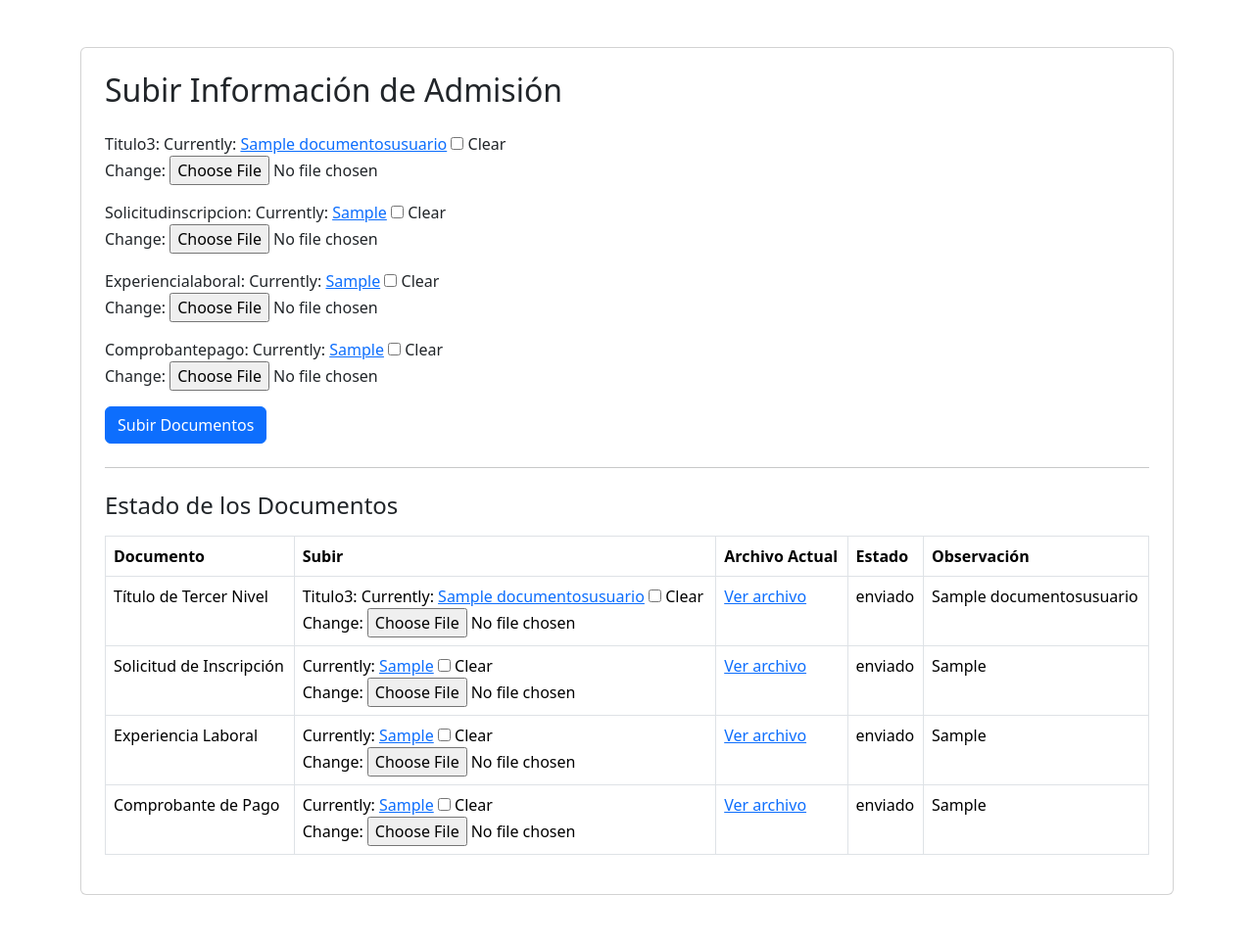
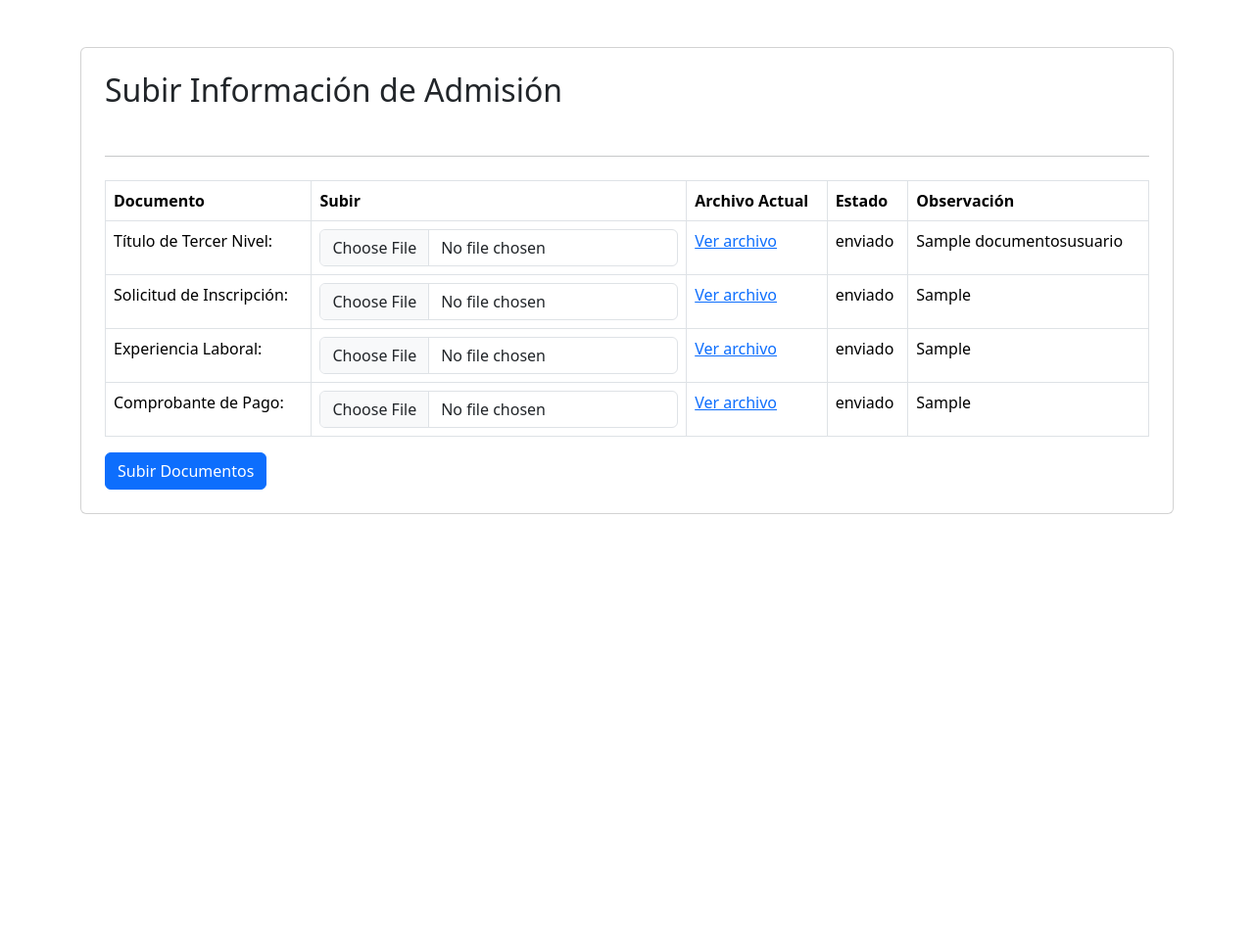
Before and after one commit to pablomonterof1/gestionposgrado, a Django app: page /informacionad/upload/1 in a window 1280 px wide. Shown: the part 62-1024 px from the top of the page at 98% size. After the commit the page ends 587 px from the top, so only its background shows below. Run offline with Django 5.2, Linux system fonts and the light colour scheme; tables that the repository leaves empty hold one stand-in row (values such as "Sample post"); some libraries are stand-ins or nearby versions.

Commit message:
Subir - 28052025

```diff
--- a/admision/templates/informacionad_upload.html
+++ b/admision/templates/informacionad_upload.html
@@ -1,9 +1,6 @@
 {% extends 'layouts/base.html' %}
 
 {% block content %}
-
-
-
 
 
 <main class="container py-5">
@@ -11,30 +8,18 @@
 
         <h2 class="mb-4">Subir Información de Admisión</h2>
 
-        <form method="post" enctype="multipart/form-data">
-            {% csrf_token %}
-            <div class="mb-3">
-                {{ form.titulo3.label_tag }} {{ form.titulo3 }}
-            </div>
-            <div class="mb-3">
-                {{ form.solicitudinscripcion.label_tag }} {{ form.solicitudinscripcion }}
-            </div>
-            <div class="mb-3">
-                {{ form.experiencialaboral.label_tag }} {{ form.experiencialaboral }}
-            </div>
-            <div class="mb-3">
-                {{ form.comprobantepago.label_tag }} {{ form.comprobantepago }}
-            </div>
-            <button type="submit" class="btn btn-primary">Subir Documentos</button>
-        </form>
+
+
 
         <hr class="my-4">
 
-        <h4 class="mb-3">Estado de los Documentos</h4>
+        <form method="post" enctype="multipart/form-data">
+            {% csrf_token %}
 
             <table class="table table-bordered">
                 <thead>
                     <tr>
+
                         <th>Documento</th>
                         <th>Subir</th>
                         <th>Archivo Actual</th>
@@ -45,8 +30,11 @@
 
                 <tbody>
                     <tr>
-                    <td>Título de Tercer Nivel</td>
-                    <td>{{ form.titulo3.as_field_group }} </td>
+                        <td>{{ form.titulo3.label_tag }}</td>
+                        <td>
+
+                            {{ form.titulo3 }}
+                        </td>
                         <td>
                             {% if documentos_usuario.titulo3 %}
                             <a href="{{ documentos_usuario.titulo3.url }}" target="_blank">Ver archivo</a>
@@ -58,8 +46,11 @@
                         <td>{{ documentos_usuario.observaciontitulo3|default:"-" }}</td>
                     </tr>
                     <tr>
-                    <td>Solicitud de Inscripción</td>
-                    <td>{{ form.solicitudinscripcion }}</td>
+                        <td>{{ form.solicitudinscripcion.label_tag }}</td>
+                        <td>
+
+                            {{ form.solicitudinscripcion }}
+                        </td>
                         <td>
                             {% if documentos_usuario.solicitudinscripcion %}
                             <a href="{{ documentos_usuario.solicitudinscripcion.url }}" target="_blank">Ver archivo</a>
@@ -71,7 +62,7 @@
                         <td>{{ documentos_usuario.observacionsolicitudinscripcion|default:"-" }}</td>
                     </tr>
                     <tr>
-                    <td>Experiencia Laboral</td>
+                        <td>{{ form.experiencialaboral.label_tag }}</td>
                         <td>{{ form.experiencialaboral }}</td>
                         <td>
                             {% if documentos_usuario.experiencialaboral %}
@@ -84,7 +75,7 @@
                         <td>{{ documentos_usuario.observacionexperiencialaboral|default:"-" }}</td>
                     </tr>
                     <tr>
-                    <td>Comprobante de Pago</td>
+                        <td>{{ form.comprobantepago.label_tag }}</td>
                         <td>{{ form.comprobantepago }}</td>
                         <td>
                             {% if documentos_usuario.comprobantepago %}
@@ -99,6 +90,10 @@
                 </tbody>
             </table>
 
+            <button type="submit" class="btn btn-primary">Subir Documentos</button>
+
+        </form>
+
     </section>
 </main>
 
--- a/programasposgrado/templates/programadeposgrado_update.html
+++ b/programasposgrado/templates/programadeposgrado_update.html
@@ -113,11 +113,13 @@
     const maestria = document.getElementById('maestriaSelect')
     const periodoacademico = document.getElementById('periodoacademicoSelect')
     const modalidad = document.getElementById('modalidadSelect')
+    const cohorte = document.getElementById('cohorte');
 
     const inputCampoamplio = document.getElementById('inputCampoamplio');
     const inputMaestria = document.getElementById('inputMaestria');
     const inputperiodoacademico = document.getElementById('inputperiodoacademico');
     const inputModalidad = document.getElementById('inputModalidad');
+    const inputCohorte = document.getElementById('inputCohorte');
 
     const btn = document.getElementById('editProgramaBtn');
 
@@ -126,12 +128,14 @@
         const mid = maestria.value;
         const cid = periodoacademico.value;
         const modid = modalidad.value;
+        const cohortValue = cohorte.value;
 
         if (mid && cid && modid && campid) {
             inputCampoamplio.value = campid;
             inputMaestria.value = mid;
             inputperiodoacademico.value = cid;
             inputModalidad.value = modid;
+            inputCohorte.value = cohortValue;
             btn.disabled = false;
             btn.classList.remove('disabled');
         } else {
@@ -144,6 +148,7 @@
     maestria.addEventListener('change', updateFormState);
     periodoacademico.addEventListener('change', updateFormState);
     modalidad.addEventListener('change', updateFormState);
+    cohorte.addEventListener('change', updateFormState);
 </script>
 
 {% endblock %}
--- a/programasposgrado/views.py
+++ b/programasposgrado/views.py
@@ -251,6 +251,7 @@ def programadeposgrado_update(request, programadeposgrado_id):
     maestrias_list = Maestrias.objects.all().order_by('-created')
     periodoacademicos_list = PeriodosAcademicos.objects.all().order_by('fecha_inicio')
     modalidad_list = Modalidad.objects.all().order_by('-created')
+    cohorte = request.POST.get('cohorte')
     if request.method == 'POST':
         campoamplio_id = request.POST.get('campoamplio_id')
         maestria_id = request.POST.get('maestria_id')
@@ -258,7 +259,7 @@ def programadeposgrado_update(request, programadeposgrado_id):
         modalidad_id = request.POST.get('modalidad_id')
 
         # Validar duplicados si es necesario
-        if ProgramaPosgrado.objects.filter(campoamplio=campoamplio_id, maestria=maestria_id, periodoacademico=periodoacademico_id, modalidad=modalidad_id).exists():
+        if ProgramaPosgrado.objects.filter(campoamplio=campoamplio_id, maestria=maestria_id, periodoacademico=periodoacademico_id, modalidad=modalidad_id, cohorte=cohorte).exists():
             return render(request, 'programadeposgrado_update.html', {
                 'error': 'Ya existe un programa de posgrado con esta combinación.',
                 'programadeposgrado': programadeposgrado,
@@ -272,6 +273,7 @@ def programadeposgrado_update(request, programadeposgrado_id):
         programadeposgrado.maestria = maestria_id
         programadeposgrado.periodoacademico = periodoacademico_id
         programadeposgrado.modalidad = modalidad_id
+        programadeposgrado.cohorte = cohorte
         programadeposgrado.save()
         return redirect('programasdeposgrado')
     else:
--- a/usuarios/forms.py
+++ b/usuarios/forms.py
@@ -2,6 +2,7 @@ from django import forms
 from django.contrib.auth.forms import UserCreationForm
 from django.contrib.auth import get_user_model
 from .models import DocumentosUsuario
+from django.forms.widgets import ClearableFileInput
 
 User = get_user_model()
 
@@ -21,28 +22,23 @@ class CustomUserCreationForm(UserCreationForm):
 class DocumentoUsuarioForm(forms.ModelForm):
     class Meta:
         model = DocumentosUsuario
-        fields = [
-            'titulo3', 'observaciontitulo3',
-            'solicitudinscripcion', 'observacionsolicitudinscripcion',
-            'experiencialaboral', 'observacionexperiencialaboral',
-            'comprobantepago', 'observacioncomprobantepago'
-        ]
+        fields = ['titulo3', 'solicitudinscripcion', 'experiencialaboral', 'comprobantepago']
+        labels = {
+            'titulo3': 'Título de Tercer Nivel',
+            'solicitudinscripcion': 'Solicitud de Inscripción',
+            'experiencialaboral': 'Experiencia Laboral',
+            'comprobantepago': 'Comprobante de Pago',
+        }
         widgets = {
-            'titulo3': forms.ClearableFileInput(),
-            'solicitudinscripcion': forms.ClearableFileInput(),
-            'experiencialaboral': forms.ClearableFileInput(),
-            'comprobantepago': forms.ClearableFileInput(),
-            'observaciontitulo3': forms.Textarea(attrs={'rows': 2}),
-            'observacionsolicitudinscripcion': forms.Textarea(attrs={'rows': 2}),
-            'observacionexperiencialaboral': forms.Textarea(attrs={'rows': 2}),
-            'observacioncomprobantepago': forms.Textarea(attrs={'rows': 2}),
+            'titulo3': ClearableFileInput(attrs={'class': 'form-control'}),
+            'solicitudinscripcion': ClearableFileInput(attrs={'class': 'form-control'}),
+            'experiencialaboral': ClearableFileInput(attrs={'class': 'form-control'}),
+            'comprobantepago': ClearableFileInput(attrs={'class': 'form-control'}),
         }
 
-    def clean(self):
-        cleaned_data = super().clean()
-        # Validación opcional: asegúrate de que los archivos sean PDFs si quieres
-        for field in ['titulo3', 'solicitudinscripcion', 'experiencialaboral', 'comprobantepago']:
-            file = cleaned_data.get(field)
-            if file and not file.name.endswith('.pdf'):
-                self.add_error(field, 'El archivo debe ser un PDF.')
-        return cleaned_data
+    def __init__(self, *args, **kwargs):
+        super().__init__(*args, **kwargs)
+        for field_name, field in self.fields.items():
+            if isinstance(field.widget, ClearableFileInput):
+                # usamos solo el input, sin texts extra
+                field.widget.template_name = 'widgets/only_file_input.html'
--- /dev/null
+++ b/usuarios/templates/widgets/only_file_input.html
@@ -0,0 +1 @@
+<input type="{{ widget.type }}" name="{{ widget.name }}"{% include "django/forms/widgets/attrs.html" %}>
```
Lines whose indentation alone changed are shown as unchanged.
